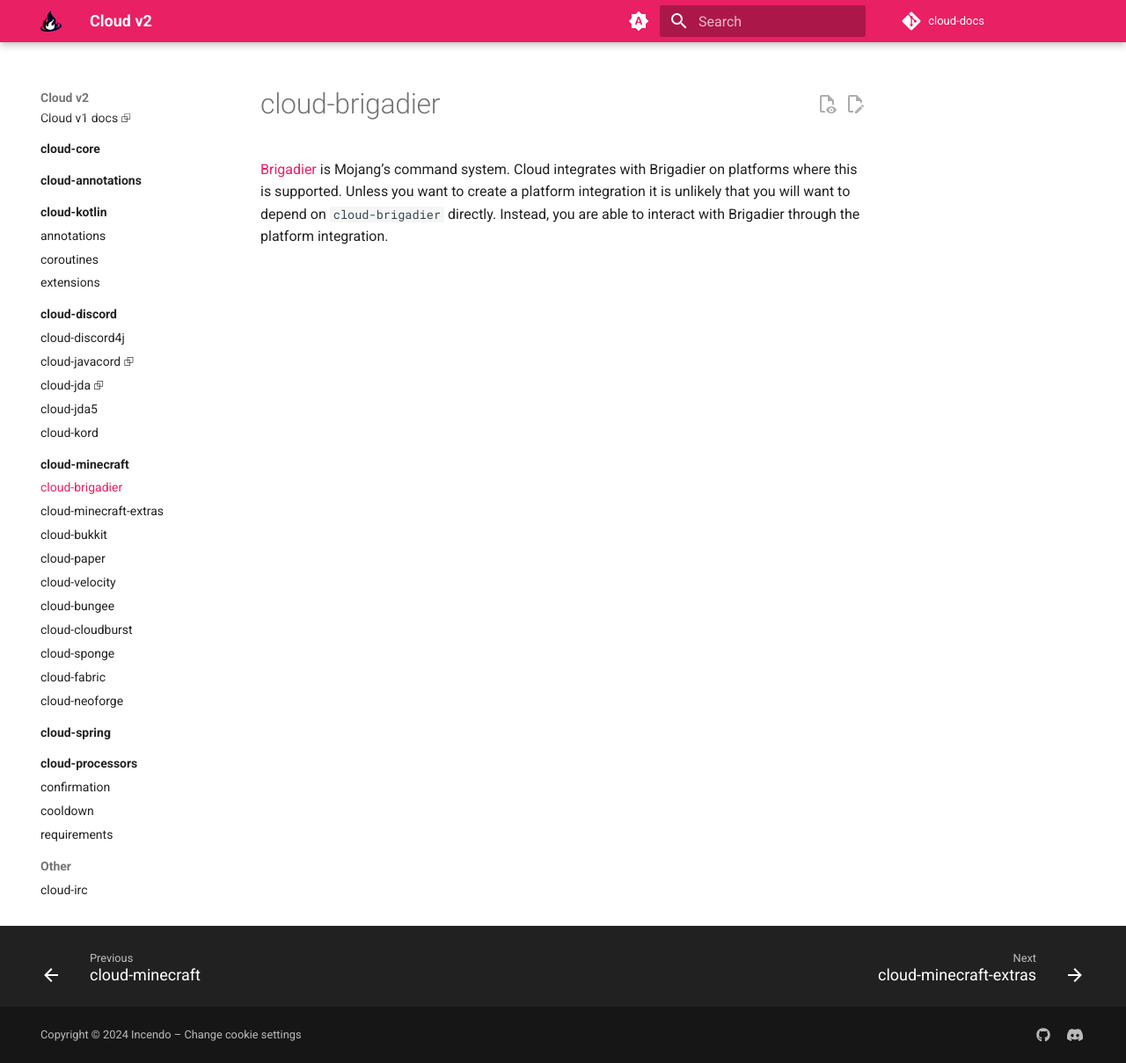
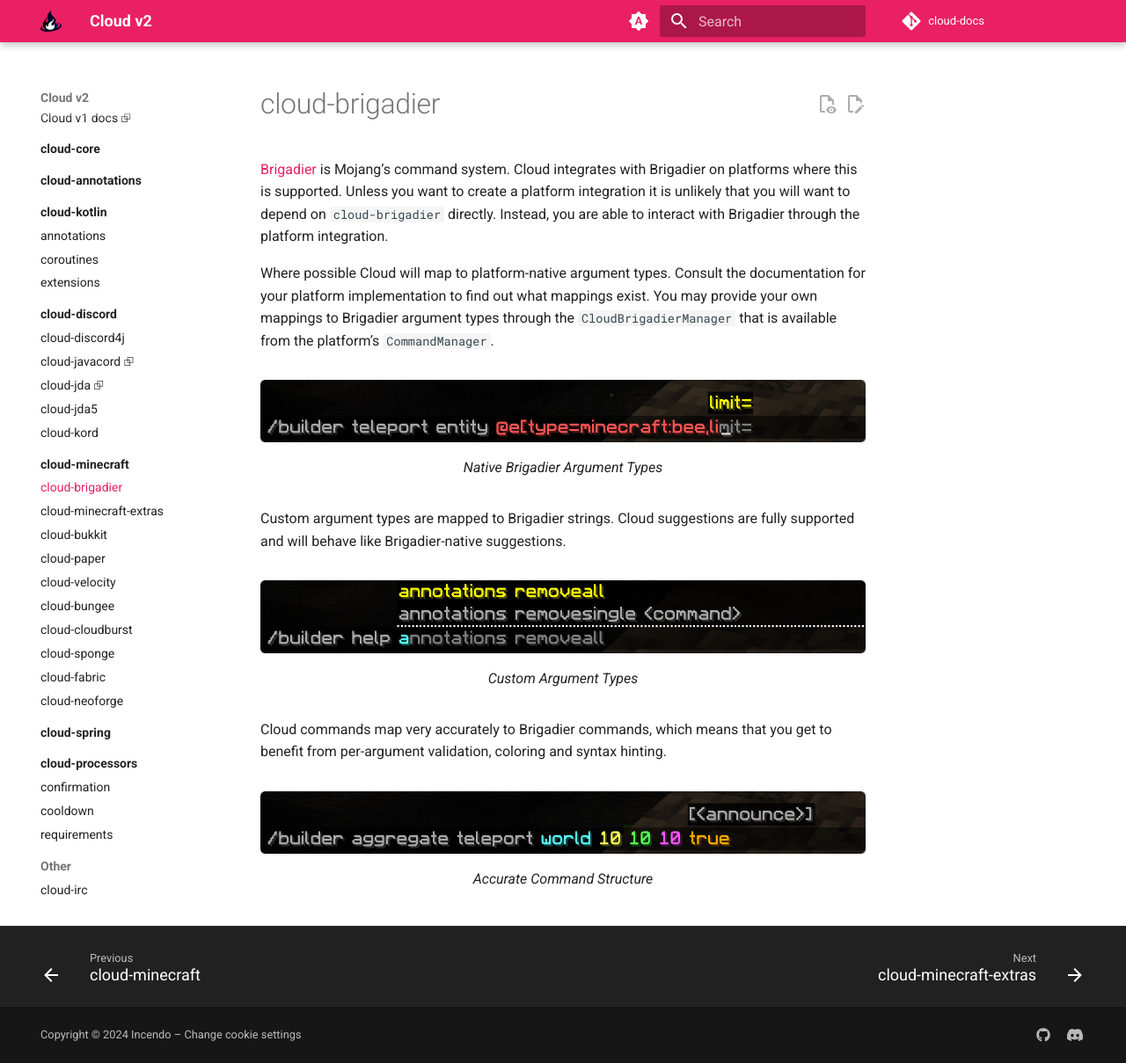
Before and after one commit to Incendo/cloud-docs, an MkDocs documentation site: the page built from docs/minecraft/brigadier.md, in a window 1280 px wide and 1209 px high. Shown: the whole window at 88% size. Built offline with MkDocs 1.6.1 and Material for MkDocs 9.7.7, drawn with Linux system fonts in a browser that asks for light colours; comment, search, counter and statistics services are not loaded.

Commit message:
feat(minecraft): better screenshots

```diff
--- a/docs/minecraft/brigadier.md
+++ b/docs/minecraft/brigadier.md
@@ -3,3 +3,28 @@
 [Brigadier](https://github.com/mojang/brigadier) is Mojang's command system. Cloud integrates with Brigadier on platforms
 where this is supported. Unless you want to create a platform integration it is unlikely that you will want to depend
 on `cloud-brigadier` directly. Instead, you are able to interact with Brigadier through the platform integration.
+
+Where possible Cloud will map to platform-native argument types. Consult the documentation for your platform
+implementation to find out what mappings exist. You may provide your own mappings to Brigadier argument types
+through the `CloudBrigadierManager` that is available from the platform's `CommandManager`.
+
+<figure markdown>
+  ![Brigadier Native Arguments](../assets/images/minecraft/brigadier_native_types.png)
+  <figcaption>Native Brigadier Argument Types</figcaption>
+</figure>
+
+Custom argument types are mapped to Brigadier strings. Cloud suggestions are fully supported and will behave
+like Brigadier-native suggestions.
+
+<figure markdown>
+  ![Brigadier Custom Arguments](../assets/images/minecraft/brigadier_custom_types.png)
+  <figcaption>Custom Argument Types</figcaption>
+</figure>
+
+Cloud commands map very accurately to Brigadier commands, which means that you get to benefit from
+per-argument validation, coloring and syntax hinting.
+
+<figure markdown>
+  ![Brigadier Separate Arguments](../assets/images/minecraft/brigadier_separate_args.png)
+  <figcaption>Accurate Command Structure</figcaption>
+</figure>
```
Also changed, not shown: docs/minecraft/minecraft-extras.md (+14 -4 lines), docs/assets/images/minecraft/brigadier_custom_types.png (added), docs/assets/images/minecraft/brigadier_native_types.png (added), docs/assets/images/minecraft/brigadier_separate_args.png (added), docs/assets/images/minecraft/mce_help_1_dark.png (renamed from docs/assets/images/mce_help_1_dark.png), docs/assets/images/minecraft/mce_help_1_light.png (renamed from docs/assets/images/mce_help_1_light.png), docs/assets/images/minecraft/mce_help_2_dark.png (renamed from docs/assets/images/mce_help_2_dark.png), docs/assets/images/minecraft/mce_help_2_light.png (renamed from docs/assets/images/mce_help_2_light.png), docs/assets/images/minecraft/mce_help_index.png (added), docs/assets/images/minecraft/mce_help_verbose.png (added).
